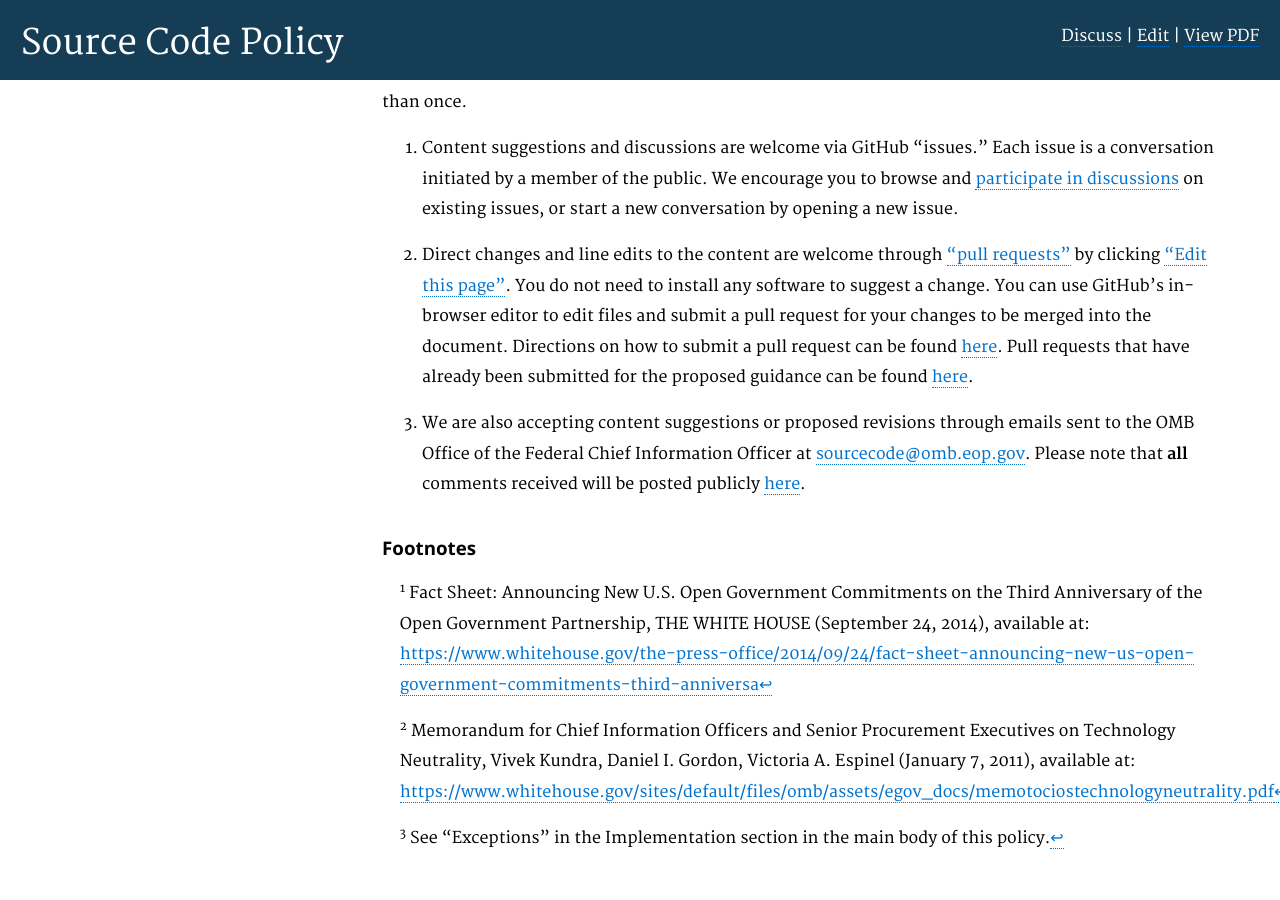
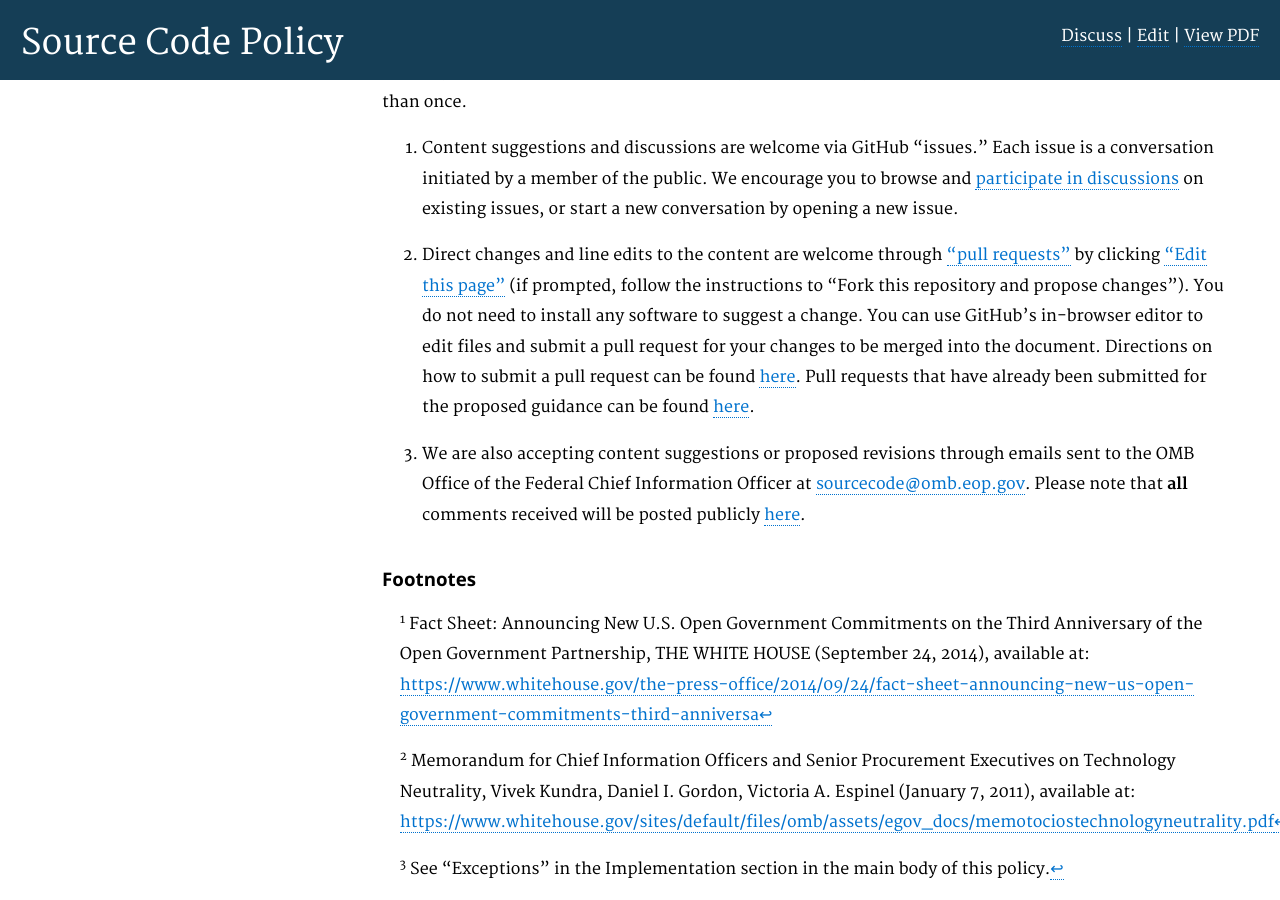
Before and after one commit to CityOfLosAngeles/open-source-policy, a Jekyll site: the page built from pages/index.md, in a window 1280 px wide and 900 px high, scrolled down 2137 px. Built offline with Jekyll 4.4.1, drawn with Linux system fonts in a browser that asks for light colours; nearby versions of some CDN libraries; Markdown is read by kramdown in place of the engine named in the settings; before the commit the page ends 3007 px from its top, so only the background shows below that.

Commit message:
Note that seeing "fork this repository" is normal

```diff
--- a/pages/index.md
+++ b/pages/index.md
@@ -57,7 +57,7 @@ You may provide feedback in one of three ways. We ask that you do not submit the
 
 1. Content suggestions and discussions are welcome via GitHub "issues." Each issue is a conversation initiated by a member of the public. We encourage you to browse and [participate in discussions](https://github.com/whitehouse/source-code-policy/issues) on existing issues, or start a new conversation by opening a new issue.
 
-2. Direct changes and line edits to the content are welcome through ["pull requests"](https://help.github.com/articles/creating-a-pull-request) by clicking ["Edit this page"](https://github.com/whitehouse/source-code-policy/edit/gh-pages/pages/index.md). You do not need to install any software to suggest a change. You can use GitHub's in-browser editor to edit files and submit a pull request for your changes to be merged into the document. Directions on how to submit a pull request can be found [here](https://help.github.com/articles/creating-a-pull-request). Pull requests that have already been submitted for the proposed guidance can be found [here](https://github.com/whitehouse/source-code-policy/pulls).
+2. Direct changes and line edits to the content are welcome through ["pull requests"](https://help.github.com/articles/creating-a-pull-request) by clicking ["Edit this page"](https://github.com/whitehouse/source-code-policy/edit/gh-pages/pages/index.md) (if prompted, follow the instructions to “Fork this repository and propose changes”). You do not need to install any software to suggest a change. You can use GitHub's in-browser editor to edit files and submit a pull request for your changes to be merged into the document. Directions on how to submit a pull request can be found [here](https://help.github.com/articles/creating-a-pull-request). Pull requests that have already been submitted for the proposed guidance can be found [here](https://github.com/whitehouse/source-code-policy/pulls).
 
 3. We are also accepting content suggestions or proposed revisions through emails sent to the OMB Office of the Federal Chief Information Officer at [sourcecode@omb.eop.gov](mailto:sourcecode@omb.eop.gov). Please note that **all** comments received will be posted publicly [here](https://github.com/whitehouse/source-code-policy/issues/new).
 
```
